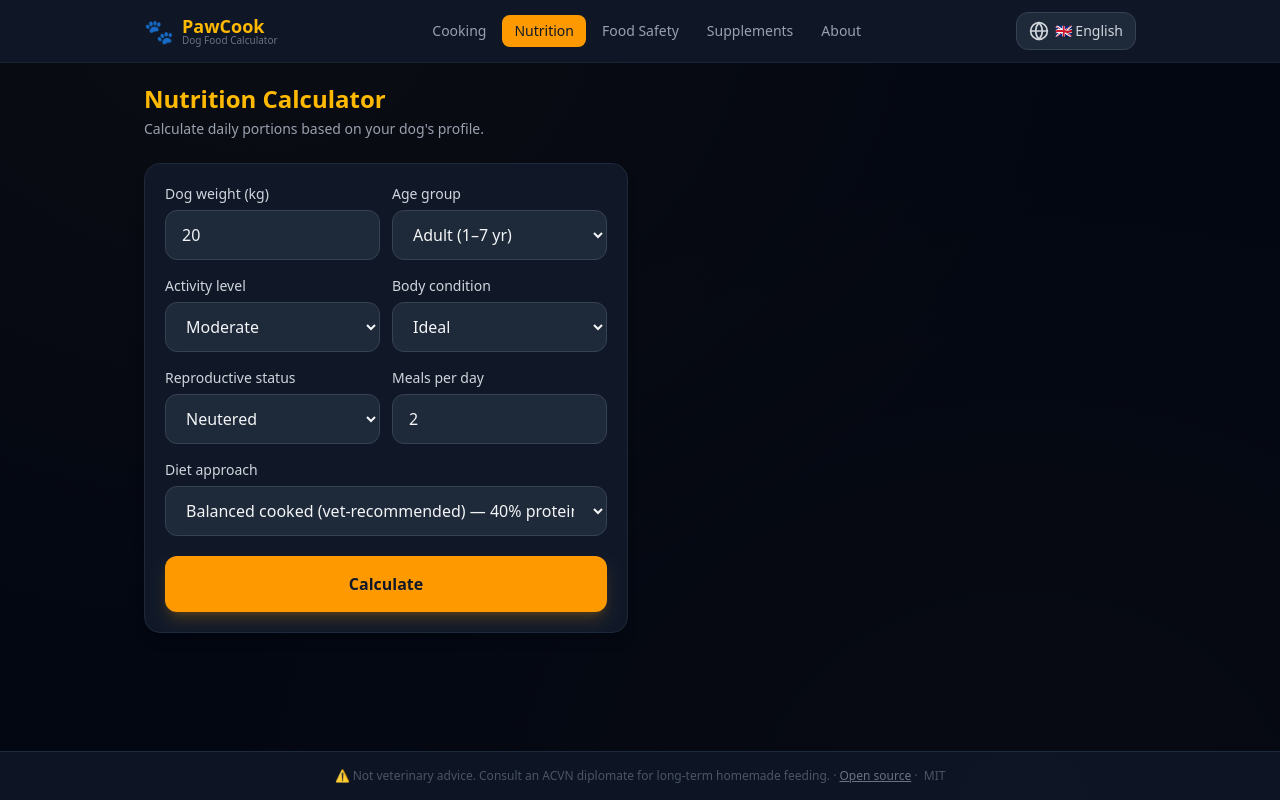
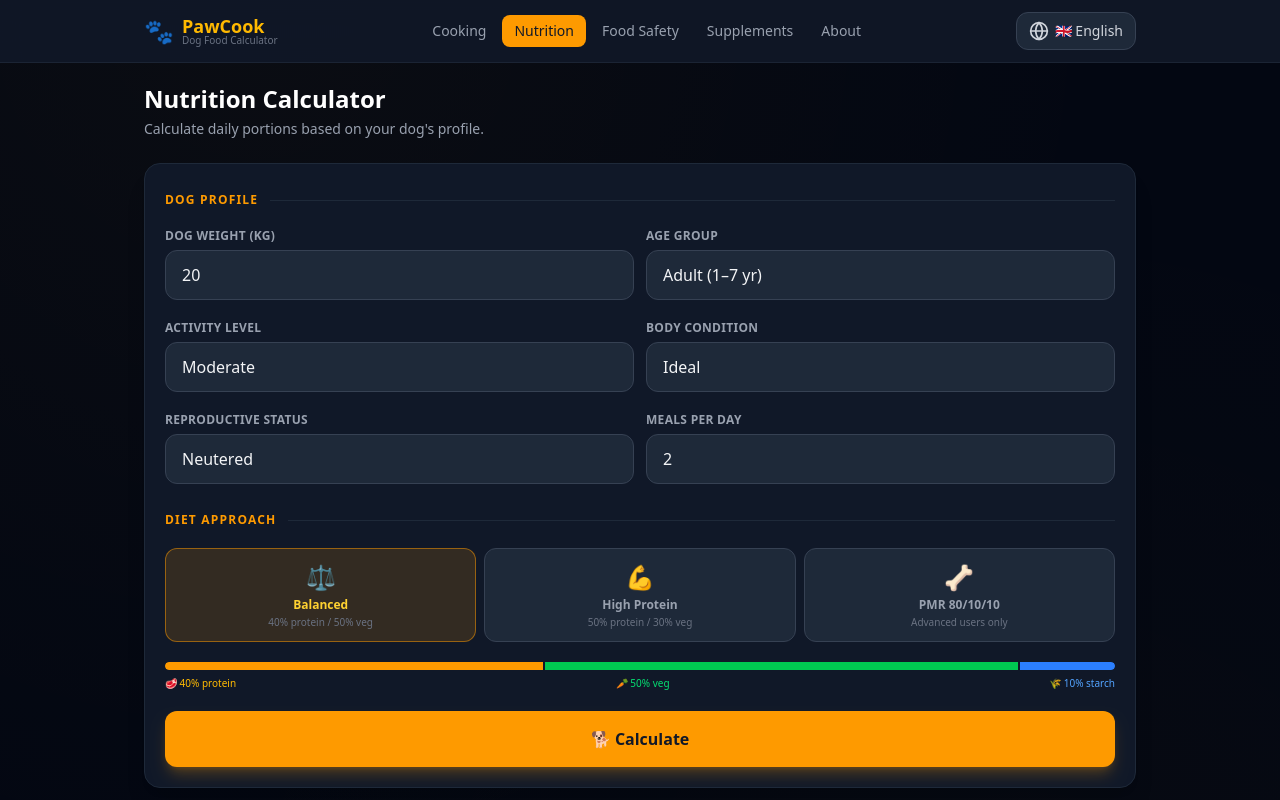
Before and after one commit to SirAllap/pawcook, a React (Vite) app in the folder apps/web/: page /nutrition in a window 1280 px wide. Shown: the top 800 px of the page. Built offline with nearby package versions, Linux system fonts and the light colour scheme; the HTML template or start-up script is replaced by a standard one.

Commit message:
feat: diet toggle buttons, macro bar, scroll-to-results, loading state, placeholder

```diff
--- a/apps/web/src/pages/NutritionCalculator.tsx
+++ b/apps/web/src/pages/NutritionCalculator.tsx
@@ -1,19 +1,13 @@
-import { useForm } from 'react-hook-form';
+import { useForm, Controller } from 'react-hook-form';
 import { zodResolver } from '@hookform/resolvers/zod';
-import { useState, useEffect } from 'react';
+import { useState, useEffect, useRef } from 'react';
 import { useTranslation } from 'react-i18next';
 import { NutritionInputSchema, type NutritionInput, calculateNutrition, type NutritionResult } from '@pawcook/shared';
 
 const STORAGE_KEY = 'pawcook_nutrition_input';
-
 const DEFAULT_VALUES: NutritionInput = {
-  weightKg: 20,
-  age: 'adult',
-  activityLevel: 'moderate',
-  bodyCondition: 'ideal',
-  reproductiveStatus: 'neutered',
-  mealsPerDay: 2,
-  macroProfile: 'balanced_cooked',
+  weightKg: 20, age: 'adult', activityLevel: 'moderate', bodyCondition: 'ideal',
+  reproductiveStatus: 'neutered', mealsPerDay: 2, macroProfile: 'balanced_cooked',
 };
 
 function loadSavedValues(): NutritionInput {
@@ -24,11 +18,31 @@ function loadSavedValues(): NutritionInput {
   return DEFAULT_VALUES;
 }
 
+const inputCls = 'w-full bg-gray-800 border border-gray-700 rounded-xl px-4 py-3 text-base focus:outline-none focus:ring-2 focus:ring-amber-500 focus:border-transparent transition-all appearance-none';
+const labelCls = 'block text-xs font-semibold text-gray-400 uppercase tracking-wide mb-1.5';
+
+function SectionHead({ children }: { children: React.ReactNode }) {
+  return (
+    <div className="flex items-center gap-3 pt-2">
+      <span className="text-xs font-bold text-amber-500 uppercase tracking-widest whitespace-nowrap">{children}</span>
+      <div className="flex-1 h-px bg-gray-800" />
+    </div>
+  );
+}
+
+const DIET_OPTIONS = [
+  { value: 'balanced_cooked', emoji: '⚖️', short: 'Balanced',     sub: '40% protein / 50% veg' },
+  { value: 'high_protein',    emoji: '💪', short: 'High Protein',  sub: '50% protein / 30% veg' },
+  { value: 'pmr',             emoji: '🦴', short: 'PMR 80/10/10',  sub: 'Advanced users only' },
+] as const;
+
 export default function NutritionCalculator() {
   const { t } = useTranslation();
   const [result, setResult] = useState<NutritionResult | null>(null);
+  const [calculating, setCalculating] = useState(false);
+  const resultRef = useRef<HTMLDivElement>(null);
 
-  const { register, handleSubmit, watch, formState: { errors } } = useForm<NutritionInput>({
+  const { register, handleSubmit, watch, control, formState: { errors } } = useForm<NutritionInput>({
     resolver: zodResolver(NutritionInputSchema),
     defaultValues: loadSavedValues(),
   });
@@ -39,30 +53,39 @@ export default function NutritionCalculator() {
   }, [values]);
 
   function onSubmit(data: NutritionInput) {
+    setCalculating(true);
+    setTimeout(() => {
       setResult(calculateNutrition(data));
+      setCalculating(false);
+      setTimeout(() => resultRef.current?.scrollIntoView({ behavior: 'smooth', block: 'start' }), 50);
+    }, 200);
   }
 
-  const inputClass = 'w-full bg-gray-800 border border-gray-700 rounded-xl px-4 py-3 text-base focus:outline-none focus:ring-2 focus:ring-amber-500 focus:border-transparent transition-all';
-  const labelClass = 'block text-sm font-medium text-gray-300 mb-1.5';
-  const fieldClass = 'space-y-0';
+  const macroProfile = values.macroProfile;
+  const proteinPct = macroProfile === 'balanced_cooked' ? 40 : macroProfile === 'high_protein' ? 50 : 80;
+  const vegPct     = macroProfile === 'balanced_cooked' ? 50 : macroProfile === 'high_protein' ? 30 : 10;
+  const starchPct  = 100 - proteinPct - vegPct;
 
   return (
+    <div className="space-y-6">
       <div>
-      <h1 className="text-2xl font-bold text-amber-400 mb-1">{t('nutrition.title')}</h1>
-      <p className="text-gray-400 text-sm mb-6">{t('nutrition.subtitle')}</p>
+        <h1 className="text-2xl font-bold text-white mb-1">{t('nutrition.title')}</h1>
+        <p className="text-gray-400 text-sm">{t('nutrition.subtitle')}</p>
+      </div>
 
-      <div className="grid grid-cols-1 lg:grid-cols-2 gap-6">
-        <form onSubmit={handleSubmit(onSubmit)} className="bg-gray-900 rounded-2xl border border-gray-800 shadow-lg overflow-hidden">
-          <div className="p-5 space-y-4">
+      <form onSubmit={handleSubmit(onSubmit)} className="bg-gray-900 rounded-2xl border border-gray-800 shadow-xl overflow-hidden">
+        <div className="p-5 space-y-5">
+
+          <SectionHead>Dog Profile</SectionHead>
           <div className="grid grid-cols-2 gap-3">
-              <div className={fieldClass}>
-                <label className={labelClass}>{t('nutrition.weight')}</label>
-                <input type="number" step="0.1" {...register('weightKg', { valueAsNumber: true })} className={inputClass} />
+            <div>
+              <label className={labelCls}>{t('nutrition.weight')}</label>
+              <input type="number" step="0.1" inputMode="decimal" {...register('weightKg', { valueAsNumber: true })} className={inputCls} />
               {errors.weightKg && <p className="text-red-400 text-xs mt-1">{errors.weightKg.message}</p>}
             </div>
-              <div className={fieldClass}>
-                <label className={labelClass}>{t('nutrition.age')}</label>
-                <select {...register('age')} className={inputClass}>
+            <div>
+              <label className={labelCls}>{t('nutrition.age')}</label>
+              <select {...register('age')} className={inputCls}>
                 <option value="puppy">{t('nutrition.ages.puppy')}</option>
                 <option value="adult">{t('nutrition.ages.adult')}</option>
                 <option value="senior">{t('nutrition.ages.senior')}</option>
@@ -71,18 +94,18 @@ export default function NutritionCalculator() {
           </div>
 
           <div className="grid grid-cols-2 gap-3">
-              <div className={fieldClass}>
-                <label className={labelClass}>{t('nutrition.activity')}</label>
-                <select {...register('activityLevel')} className={inputClass}>
+            <div>
+              <label className={labelCls}>{t('nutrition.activity')}</label>
+              <select {...register('activityLevel')} className={inputCls}>
                 <option value="sedentary">{t('nutrition.activities.sedentary')}</option>
                 <option value="moderate">{t('nutrition.activities.moderate')}</option>
                 <option value="active">{t('nutrition.activities.active')}</option>
                 <option value="working">{t('nutrition.activities.working')}</option>
               </select>
             </div>
-              <div className={fieldClass}>
-                <label className={labelClass}>{t('nutrition.bodyCondition')}</label>
-                <select {...register('bodyCondition')} className={inputClass}>
+            <div>
+              <label className={labelCls}>{t('nutrition.bodyCondition')}</label>
+              <select {...register('bodyCondition')} className={inputCls}>
                 <option value="underweight">{t('nutrition.conditions.underweight')}</option>
                 <option value="ideal">{t('nutrition.conditions.ideal')}</option>
                 <option value="overweight">{t('nutrition.conditions.overweight')}</option>
@@ -91,82 +114,125 @@ export default function NutritionCalculator() {
           </div>
 
           <div className="grid grid-cols-2 gap-3">
-              <div className={fieldClass}>
-                <label className={labelClass}>{t('nutrition.reproStatus')}</label>
-                <select {...register('reproductiveStatus')} className={inputClass}>
+            <div>
+              <label className={labelCls}>{t('nutrition.reproStatus')}</label>
+              <select {...register('reproductiveStatus')} className={inputCls}>
                 <option value="neutered">{t('nutrition.reproStatuses.neutered')}</option>
                 <option value="intact">{t('nutrition.reproStatuses.intact')}</option>
                 <option value="pregnant">{t('nutrition.reproStatuses.pregnant')}</option>
                 <option value="lactating">{t('nutrition.reproStatuses.lactating')}</option>
               </select>
             </div>
-              <div className={fieldClass}>
-                <label className={labelClass}>{t('nutrition.mealsPerDay')}</label>
-                <input type="number" min="1" max="4" {...register('mealsPerDay', { valueAsNumber: true })} className={inputClass} />
+            <div>
+              <label className={labelCls}>{t('nutrition.mealsPerDay')}</label>
+              <input type="number" min="1" max="4" inputMode="numeric" {...register('mealsPerDay', { valueAsNumber: true })} className={inputCls} />
             </div>
           </div>
 
-            <div className={fieldClass}>
-              <label className={labelClass}>{t('nutrition.dietApproach')}</label>
-              <select {...register('macroProfile')} className={inputClass}>
-                <option value="balanced_cooked">{t('nutrition.diets.balanced_cooked')}</option>
-                <option value="high_protein">{t('nutrition.diets.high_protein')}</option>
-                <option value="pmr">{t('nutrition.diets.pmr')}</option>
-              </select>
+          <SectionHead>{t('nutrition.dietApproach')}</SectionHead>
+          <Controller
+            control={control}
+            name="macroProfile"
+            render={({ field }) => (
+              <div className="grid grid-cols-3 gap-2">
+                {DIET_OPTIONS.map(opt => (
+                  <button
+                    key={opt.value}
+                    type="button"
+                    onClick={() => field.onChange(opt.value)}
+                    className={`flex flex-col items-center gap-1 p-3 rounded-xl border transition-all active:scale-95 text-center ${
+                      field.value === opt.value
+                        ? 'bg-amber-500/15 border-amber-500/50 text-amber-300'
+                        : 'bg-gray-800 border-gray-700 text-gray-400 hover:border-gray-600'
+                    }`}
+                  >
+                    <span className="text-2xl">{opt.emoji}</span>
+                    <span className="text-xs font-bold leading-tight">{opt.short}</span>
+                    <span className="text-[10px] text-gray-500 leading-tight">{opt.sub}</span>
+                  </button>
+                ))}
+              </div>
+            )}
+          />
+
+          {/* Macro preview bar */}
+          <div className="space-y-1.5">
+            <div className="flex gap-0.5 h-2 rounded-full overflow-hidden">
+              <div className="bg-amber-500 transition-all duration-500 rounded-l-full" style={{ width: `${proteinPct}%` }} />
+              <div className="bg-green-500 transition-all duration-500" style={{ width: `${vegPct}%` }} />
+              <div className="bg-blue-500 transition-all duration-500 rounded-r-full" style={{ width: `${starchPct}%` }} />
+            </div>
+            <div className="flex justify-between text-[10px] text-gray-500">
+              <span className="text-amber-400">🥩 {proteinPct}% protein</span>
+              <span className="text-green-400">🥕 {vegPct}% veg</span>
+              <span className="text-blue-400">🌾 {starchPct}% starch</span>
+            </div>
           </div>
         </div>
 
         <div className="px-5 pb-5">
-            <button
-              type="submit"
-              className="w-full bg-amber-500 hover:bg-amber-400 active:scale-95 text-gray-900 font-bold py-4 rounded-xl text-base transition-all shadow-lg shadow-amber-500/20"
-            >
-              {t('common.calculate')}
+          <button type="submit" disabled={calculating}
+            className="w-full bg-amber-500 hover:bg-amber-400 disabled:opacity-70 disabled:cursor-not-allowed active:scale-[0.98] text-gray-900 font-bold py-4 rounded-xl text-base transition-all shadow-lg shadow-amber-500/25 flex items-center justify-center gap-2">
+            {calculating ? (
+              <>
+                <svg className="animate-spin h-5 w-5" xmlns="http://www.w3.org/2000/svg" fill="none" viewBox="0 0 24 24">
+                  <circle className="opacity-25" cx="12" cy="12" r="10" stroke="currentColor" strokeWidth="4"/>
+                  <path className="opacity-75" fill="currentColor" d="M4 12a8 8 0 018-8V0C5.373 0 0 5.373 0 12h4z"/>
+                </svg>
+                <span>Calculating…</span>
+              </>
+            ) : <span>🐕 {t('common.calculate')}</span>}
           </button>
         </div>
       </form>
 
       {result && (
-          <div className="print-card bg-gray-900 rounded-2xl border border-gray-800 shadow-lg overflow-hidden">
+        <div ref={resultRef} className="animate-fade-in-up bg-gray-900 rounded-2xl border border-gray-800 shadow-xl overflow-hidden scroll-mt-20">
           <div className="px-5 pt-5 pb-4 border-b border-gray-800">
-              <h2 className="font-bold text-lg text-amber-300">{t('nutrition.dailyPlan')}</h2>
+            <h2 className="font-bold text-lg text-white">📊 {t('nutrition.dailyPlan')}</h2>
           </div>
 
-            <div className="p-5">
-              <div className="grid grid-cols-2 gap-3 mb-5">
+          <div className="p-4 grid grid-cols-2 gap-3">
             {[
-                  { key: 'nutrition.dailyFood', value: `${result.dailyFoodGrams.min}–${result.dailyFoodGrams.max} g` },
-                  { key: 'nutrition.perMeal', value: `${result.perMealGrams.min}–${result.perMealGrams.max} g` },
-                  { key: 'nutrition.protein', value: `~${result.macros.proteinG} g/day` },
-                  { key: 'nutrition.vegetables', value: `~${result.macros.vegG} g/day` },
-                  { key: 'nutrition.calciumNeeded', value: `~${result.calciumMg} mg/day` },
-                  { key: 'nutrition.omega3Target', value: `~${result.omega3Mg} mg` },
-                ].map(({ key, value }) => (
-                  <div key={key} className="bg-gray-800 rounded-xl p-3.5 text-center">
-                    <p className="text-xs text-gray-400 mb-1">{t(key)}</p>
-                    <p className="text-lg font-bold text-amber-300">{value}</p>
+              { emoji: '🍽️', label: t('nutrition.dailyFood'), value: `${result.dailyFoodGrams.min}–${result.dailyFoodGrams.max} g`, color: 'amber' },
+              { emoji: '🥣', label: t('nutrition.perMeal'),   value: `${result.perMealGrams.min}–${result.perMealGrams.max} g`,   color: 'amber' },
+              { emoji: '🥩', label: t('nutrition.protein'),   value: `~${result.macros.proteinG} g`,                              color: 'orange' },
+              { emoji: '🥕', label: t('nutrition.vegetables'),value: `~${result.macros.vegG} g`,                                  color: 'green'  },
+              { emoji: '🦴', label: t('nutrition.calciumNeeded'), value: `~${result.calciumMg} mg`,                              color: 'blue'   },
+              { emoji: '🐟', label: t('nutrition.omega3Target'),  value: `~${result.omega3Mg} mg`,                               color: 'teal'   },
+            ].map(({ emoji, label, value }) => (
+              <div key={label} className="bg-gray-800 rounded-xl p-3.5 text-center">
+                <div className="text-xl mb-1">{emoji}</div>
+                <p className="text-[11px] text-gray-400 font-medium mb-1">{label}</p>
+                <p className="text-base font-bold text-amber-300 leading-tight">{value}</p>
               </div>
             ))}
           </div>
 
-              <div className="mb-4">
-                <h3 className="text-xs font-semibold text-gray-400 uppercase tracking-wide mb-2">{t('nutrition.notes')}</h3>
-                <div className="bg-gray-800 rounded-xl p-3.5 space-y-1.5">
+          <div className="px-5 pb-4">
+            <div className="bg-gray-800 rounded-xl p-4 space-y-1.5">
               {result.notes.map((n, i) => (
-                    <p key={i} className="text-sm text-gray-300 flex gap-2">
+                <p key={i} className="text-sm text-gray-300 flex gap-2 items-start">
                   <span className="text-amber-500 shrink-0">•</span>{n}
                 </p>
               ))}
             </div>
           </div>
 
-              <p className="text-xs text-gray-500 border-t border-gray-800 pt-3">
+          <div className="px-5 pb-5">
+            <p className="text-xs text-gray-600 border-t border-gray-800 pt-3 leading-relaxed">
               ⚠️ {t('nutrition.vetDisclaimer')}
             </p>
           </div>
         </div>
       )}
+
+      {!result && (
+        <div className="text-center py-10 text-gray-600 animate-fade-in">
+          <div className="text-5xl mb-3">🐕</div>
+          <p className="text-sm">Fill in your dog's profile and tap <strong className="text-gray-500">Calculate</strong></p>
         </div>
+      )}
     </div>
   );
 }
```
Lines whose indentation alone changed are shown as unchanged.
